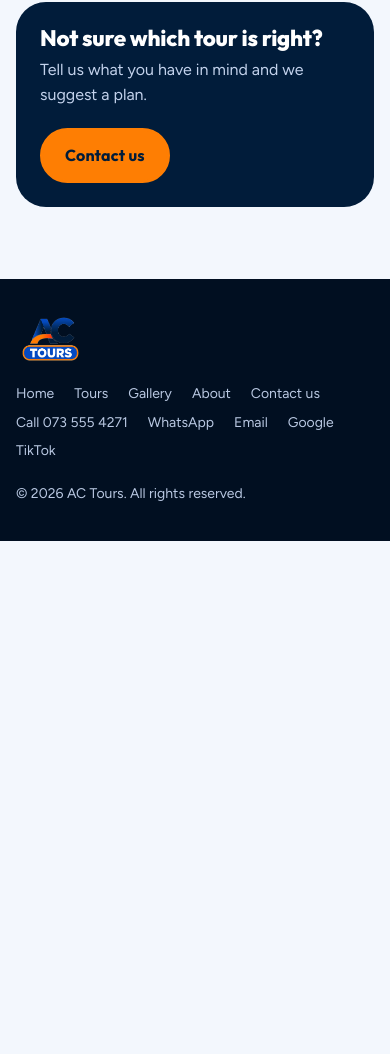
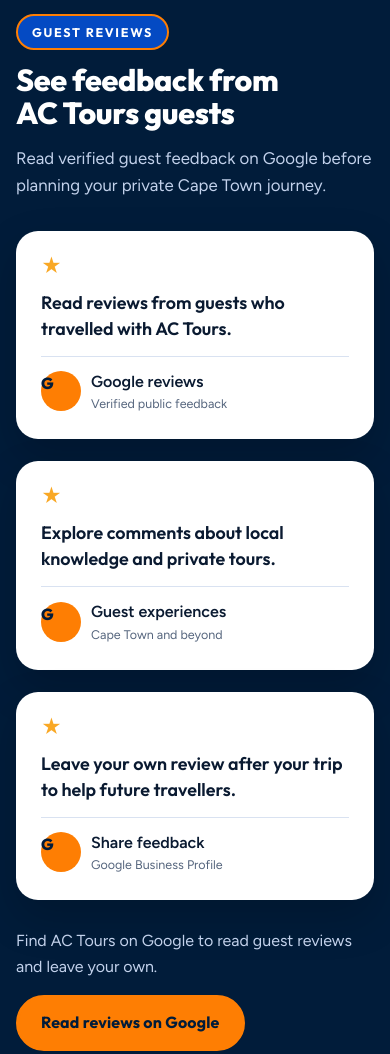
Before and after one commit to Elton166/ac-tours, a plain HTML site: page index.html in a window 390 px wide. Shown: the part 7842-8896 px from the top of the page. Before the commit the page ends 8383 px from the top, so only its background shows below. Drawn offline with Linux system fonts and the light colour scheme.

Commit message:
Add guest reviews section
Co-authored-by: Copilot <223556219+Copilot@users.noreply.github.com>

```diff
--- a/index.html
+++ b/index.html
@@ -276,6 +276,28 @@ section { padding-block: 72px; }
 .why-item h3 { font-size: 1.2rem; font-weight: 700; }
 .why-item p { color: var(--muted); font-size: 15px; }
 
+/* Guest reviews */
+.reviews { background: var(--navy); color: #fff; overflow: hidden; }
+.reviews .head { max-width: 52ch; }
+.reviews .head p { color: #c3d2ec; }
+.reviews-grid { display: grid; grid-template-columns: repeat(3, minmax(0, 1fr)); gap: 22px; }
+.review-card {
+  background: var(--surface); color: var(--fg); border: 1px solid rgba(255,255,255,.12); border-radius: 22px;
+  padding: 24px; display: flex; flex-direction: column; gap: 14px; min-width: 0;
+  box-shadow: 0 18px 44px rgba(0,0,0,.18);
+}
+.review-stars { color: #f9a825; letter-spacing: 3px; font-size: 20px; line-height: 1; }
+.review-card blockquote { margin: 0; font-family: var(--font-display); font-size: 1.12rem; font-weight: 600; line-height: 1.45; }
+.review-card .review-name { margin-top: auto; padding-top: 12px; border-top: 1px solid var(--line); display: flex; align-items: center; gap: 10px; }
+.review-avatar {
+  width: 40px; height: 40px; flex: 0 0 40px; border-radius: 50%; background: var(--orange); color: var(--navy);
+  display: grid; place-items: center; font-family: var(--font-display); font-weight: 800;
+}
+.review-name span { display: block; }
+.review-name small { display: block; color: var(--muted); font-size: 12.5px; }
+.review-foot { display: flex; align-items: center; justify-content: space-between; gap: 16px; flex-wrap: wrap; margin-top: 28px; }
+.review-foot p { color: #c3d2ec; }
+
 /* Steps */
 .steps { display: grid; grid-template-columns: repeat(auto-fit, minmax(240px, 1fr)); gap: 22px; counter-reset: s; padding: 0; margin: 0; list-style: none; }
 .steps li { counter-increment: s; background: var(--surface); border: 1px solid var(--line); border-radius: 22px; padding: 24px; min-width: 0; }
@@ -389,6 +411,7 @@ footer { background: #010f21; color: #b9c8e2; padding-block: 36px; font-size: 14
 @media (max-width: 860px) {
   .hero-center { padding-block: 32px 92px; }
   .enq-grid { grid-template-columns: 1fr; gap: 32px; }
+  .reviews-grid { grid-template-columns: 1fr; }
   .about-grid { grid-template-columns: 1fr; gap: 32px; }
   .ashley-stats div { padding: 12px 6px; }
   .ashley-stats b { font-size: .92rem; overflow-wrap: normal; }
@@ -424,6 +447,7 @@ footer { background: #010f21; color: #b9c8e2; padding-block: 36px; font-size: 14
     <nav class="nav" id="nav" aria-label="Main">
       <a href="#home" data-go="home">Home</a>
       <a href="#tours" data-go="tours">Tours</a>
+      <a href="#reviews" data-go="reviews">Reviews</a>
       <a href="#gallery" data-go="gallery">Gallery</a>
       <a href="#about" data-go="about">About</a>
       <a class="btn small" href="#contact" data-go="contact">Contact us</a>
@@ -477,6 +501,37 @@ footer { background: #010f21; color: #b9c8e2; padding-block: 36px; font-size: 14
         <li><h3>Get your quote</h3><p>We reply with a price, the route and the pickup time, and adjust it until it suits you.</p></li>
         <li><h3>Travel</h3><p>Your driver or guide meets you at the agreed time. You enjoy the day, we handle the rest.</p></li>
       </ol>
+    </div>
+  </section>
+
+  <section class="reviews" id="reviews">
+    <div class="wrap">
+      <div class="head">
+        <span class="tag">Guest reviews</span>
+        <h2>See feedback from AC Tours guests</h2>
+        <p>Read verified guest feedback on Google before planning your private Cape Town journey.</p>
+      </div>
+      <div class="reviews-grid">
+        <article class="review-card">
+          <div class="review-stars" aria-label="Google reviews">&#9733;</div>
+          <blockquote>Read reviews from guests who travelled with AC Tours.</blockquote>
+          <div class="review-name"><span class="review-avatar">G</span><span><b>Google reviews</b><small>Verified public feedback</small></span></div>
+        </article>
+        <article class="review-card">
+          <div class="review-stars" aria-label="Google reviews">&#9733;</div>
+          <blockquote>Explore comments about local knowledge and private tours.</blockquote>
+          <div class="review-name"><span class="review-avatar">G</span><span><b>Guest experiences</b><small>Cape Town and beyond</small></span></div>
+        </article>
+        <article class="review-card">
+          <div class="review-stars" aria-label="Google reviews">&#9733;</div>
+          <blockquote>Leave your own review after your trip to help future travellers.</blockquote>
+          <div class="review-name"><span class="review-avatar">G</span><span><b>Share feedback</b><small>Google Business Profile</small></span></div>
+        </article>
+      </div>
+      <div class="review-foot">
+        <p>Find AC Tours on Google to read guest reviews and leave your own.</p>
+        <a class="btn orange" id="reviewGoogle" href="#contact" target="_blank" rel="noopener noreferrer">Read reviews on Google</a>
+      </div>
     </div>
   </section>
 
@@ -682,7 +737,7 @@ footer { background: #010f21; color: #b9c8e2; padding-block: 36px; font-size: 14
 <footer>
   <div class="wrap foot">
     <a class="brand" href="#home" data-go="home" aria-label="AC Tours home"><img src="img/ac-logo.png" alt="AC Tours" width="520" height="403"></a>
-    <nav aria-label="Footer"><a href="#home" data-go="home">Home</a><a href="#tours" data-go="tours">Tours</a><a href="#gallery" data-go="gallery">Gallery</a><a href="#about" data-go="about">About</a><a href="#contact" data-go="contact">Contact us</a><a id="fCall" href="#contact">Call 073 555 4271</a><a id="fWa" href="#contact" target="_blank" rel="noopener noreferrer">WhatsApp</a><a id="fEmail" href="mailto:actours25@gmail.com">Email</a><a id="fGoogle" href="#contact" target="_blank" rel="noopener noreferrer">Google</a><a id="fTiktok" href="#contact" target="_blank" rel="noopener noreferrer">TikTok</a></nav>
+    <nav aria-label="Footer"><a href="#home" data-go="home">Home</a><a href="#tours" data-go="tours">Tours</a><a href="#reviews" data-go="reviews">Reviews</a><a href="#gallery" data-go="gallery">Gallery</a><a href="#about" data-go="about">About</a><a href="#contact" data-go="contact">Contact us</a><a id="fCall" href="#contact">Call 073 555 4271</a><a id="fWa" href="#contact" target="_blank" rel="noopener noreferrer">WhatsApp</a><a id="fEmail" href="mailto:actours25@gmail.com">Email</a><a id="fGoogle" href="#contact" target="_blank" rel="noopener noreferrer">Google</a><a id="fTiktok" href="#contact" target="_blank" rel="noopener noreferrer">TikTok</a></nav>
     <span>&copy; 2026 AC Tours. All rights reserved.</span>
   </div>
 </footer>
@@ -935,6 +990,7 @@ footer { background: #010f21; color: #b9c8e2; padding-block: 36px; font-size: 14
   document.getElementById("emailQrLink").href = "mailto:" + CFG.email;
   document.getElementById("fEmail").href = "mailto:" + CFG.email;
   document.getElementById("cGoogle").href = CFG.google;
+  document.getElementById("reviewGoogle").href = CFG.google;
   document.getElementById("cTiktok").href = CFG.tiktok;
   document.getElementById("fTiktok").href = CFG.tiktok;
   document.getElementById("fCall").href = "tel:" + CFG.tel;
@@ -1141,7 +1197,7 @@ footer { background: #010f21; color: #b9c8e2; padding-block: 36px; font-size: 14
 
   // Pages: Home, Gallery, About and Contact us. "tours", "how" and "enquire" are spots inside those pages.
   var VIEWS = ["home", "gallery", "about", "contact"];
-  var ALIAS = { tours: "home", how: "home", enquire: "contact" };
+  var ALIAS = { tours: "home", how: "home", reviews: "home", enquire: "contact" };
   var lastName = null;
   function hashName() { return (location.hash || "").replace(/^#/, ""); }
   function showView(name) {
```
